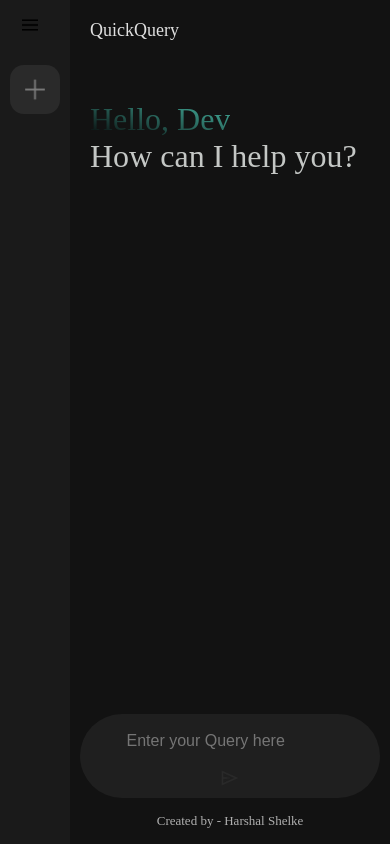
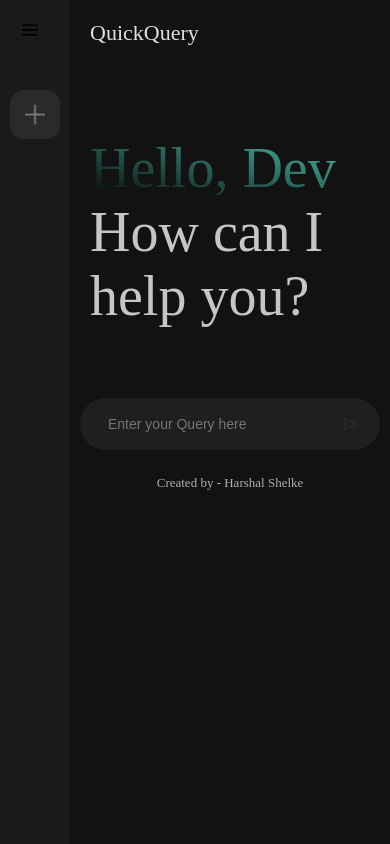
Before and after one commit to harshal-shelke/QuickQuery, a React (Vite) app: page / in a window 390 px wide. Built offline with nearby package versions, Linux system fonts and the light colour scheme.

Commit message:
search box and result center

```diff
--- a/src/Components/Main/Main.css
+++ b/src/Components/Main/Main.css
@@ -44,6 +44,42 @@
     max-width: 900px;
     padding: 0px 20px;
 }
+
+.main-bottom {
+    position: relative; /* Change to relative to avoid absolute positioning issues */
+    width: 100%;
+    max-width: 900px;
+    padding: 0px 20px;
+    display: flex;
+    flex-direction: column;
+    align-items: center; /* Center items horizontally */
+    margin-top: 20px; /* Add space between result and search box */
+    margin-left: auto;
+    margin-right: auto;
+}
+
+.search-box {
+    display: flex;
+    align-items: center;
+    justify-content: space-between;
+    gap: 20px;
+    background-color: #1f1f1f; /* Darker background for input area */
+    padding: 10px 20px;
+    border-radius: 50px;
+    width: 100%; /* Make the search box take up full width */
+    max-width: 600px; /* Limit maximum width to keep it centered */
+    margin: 0 auto; /* Horizontally center the search box */
+}
+
+.bottom-info {
+    text-align: center;
+    margin-top: 10px;
+    color: #b0b0b0; /* Style the text below the search box */
+    font-size: 13px;
+    font-weight: 300;
+}
+
+
 
 .search-box {
     display: flex;
@@ -98,6 +134,26 @@
     border-radius: 8px; /* Optional: Add some rounding */
 }
 
+.result {
+    padding: 20px; /* Add padding inside the container */
+    max-height: 70vh;
+    overflow-y: scroll;
+    background-color: #1e1e1e; /* Dark background for result area */
+    border-radius: 8px; /* Optional: Add rounded corners */
+    border: 1px solid #333; /* Solid border around the result */
+    box-shadow: 0px 4px 12px rgba(0, 0, 0, 0.2); /* Subtle shadow for a container-like effect */
+    margin: 20px auto; /* Add margin to create space between the result and other elements */
+    width: calc(100% - 40px); /* Ensure it takes full width with padding */
+    max-width: 800px; /* Set a max-width to avoid stretching too much on large screens */
+}
+
+@media (max-width: 768px) {
+    .result {
+        width: calc(100% - 20px); /* Adjust width for mobile */
+        padding: 10px; /* Reduce padding for smaller screens */
+    }
+}
+
 .result::-webkit-scrollbar {
     display: none;
 }
@@ -150,3 +206,25 @@
     line-height: 1.3;
     color: #e0e0e0; /* Light text color */
 }
+
+@media (max-width: 768px) {
+    .greet {
+        font-size: 22px; /* Reduce greeting font size */
+        padding: 10px 0; /* Adjust padding for better alignment */
+    }
+
+    .search-box input {
+        font-size: 14px; /* Adjust font size for mobile */
+        padding: 8px; /* Reduce padding to fit screen */
+        width: 100%; /* Ensure it fills the width */
+    }
+
+    .search-box img {
+        width: 18px; /* Adjust icon size */
+    }
+
+    /* Align input field and text better */
+    .main-bottom {
+        padding: 0 10px; /* Adjust padding */
+    }
+  }
--- a/src/Components/Main/Main.jsx
+++ b/src/Components/Main/Main.jsx
@@ -65,14 +65,15 @@ const Main = () => {
             placeholder='Enter your Query here'
             onKeyPress={handleKeyPress} // Listening for Enter key
         />
-                    <div className="">
+        <div>
             <img onClick={() => onSent()} src={assets.send_icon} />
         </div>
     </div>
-                <p className='bottom-info'>
+    <p className="bottom-info">
         Created by - Harshal Shelke
     </p>
 </div>
+
         </div>
     );
 }
--- a/src/Components/Sidebar/Sidebar.css
+++ b/src/Components/Sidebar/Sidebar.css
@@ -4,8 +4,21 @@
     flex-direction: column;
     justify-content: space-between;
     background-color: #1a1a1a; /* Dark background color */
-    padding: 25px 15px;
+    padding: 20px 10px;
     color: #ffffff; /* Light text color */
+}
+
+@media screen and (max-width: 768px) {
+    .sidebar {
+        min-height: 100vh;
+    display: inline-flex;
+    flex-direction: column;
+    justify-content: space-between;
+    background-color: #1a1a1a; /* Dark background color */
+    padding: 20px 10px;
+    color: #ffffff; /* Light text color */
+    }
+
 }
 
 .sidebar img {
--- a/src/Context/Context.jsx
+++ b/src/Context/Context.jsx
@@ -16,7 +16,7 @@ const ContextProvider = (props) => {
   const delayPara = (index, nextWord) => {
     setTimeout(function () {
       setresultData((prev) => prev + nextWord);
-    }, 75 * index);
+    }, 7 * index);
   };
 
 
--- a/src/index.css
+++ b/src/index.css
@@ -11,60 +11,3 @@
   display: flex;
   min-height: 100vh;
 }
-
-
-/* Add this at the end of your existing index.css file */
-
-@media (max-width: 768px) {
-  .sidebar {
-      padding: 15px 10px; /* Adjust padding */
-  }
-
-  .sidebar .new-chat {
-      font-size: 12px; /* Smaller font size */
-      margin-top: 30px; /* Reduce margin */
-  }
-
-  .sidebar .recent-title {
-      font-size: 18px; /* Smaller title size */
-  }
-
-  .sidebar .recent-entry {
-      font-size: 12px; /* Smaller entry size */
-      padding: 8px; /* Adjust padding */
-  }
-
-  .main .greet {
-      font-size: 32px; /* Smaller font size */
-      margin: 20px 0; /* Reduce margin */
-  }
-
-  .main .nav {
-      font-size: 18px; /* Smaller font size */
-  }
-
-  .search-box {
-      flex-direction: column; /* Stack items vertically */
-      gap: 10px; /* Reduce gap */
-  }
-
-  .search-box img {
-      width: 20px; /* Adjust icon size */
-  }
-
-  .search-box input {
-      font-size: 16px; /* Smaller input size */
-  }
-
-  .result-title {
-      font-size: 16px; /* Smaller result title size */
-  }
-
-  .result-data p {
-      font-size: 16px; /* Smaller result data size */
-  }
-
-  .main-bottom {
-      padding: 0 10px; /* Adjust padding */
-  }
-}
```
Lines whose indentation alone changed are shown as unchanged.
